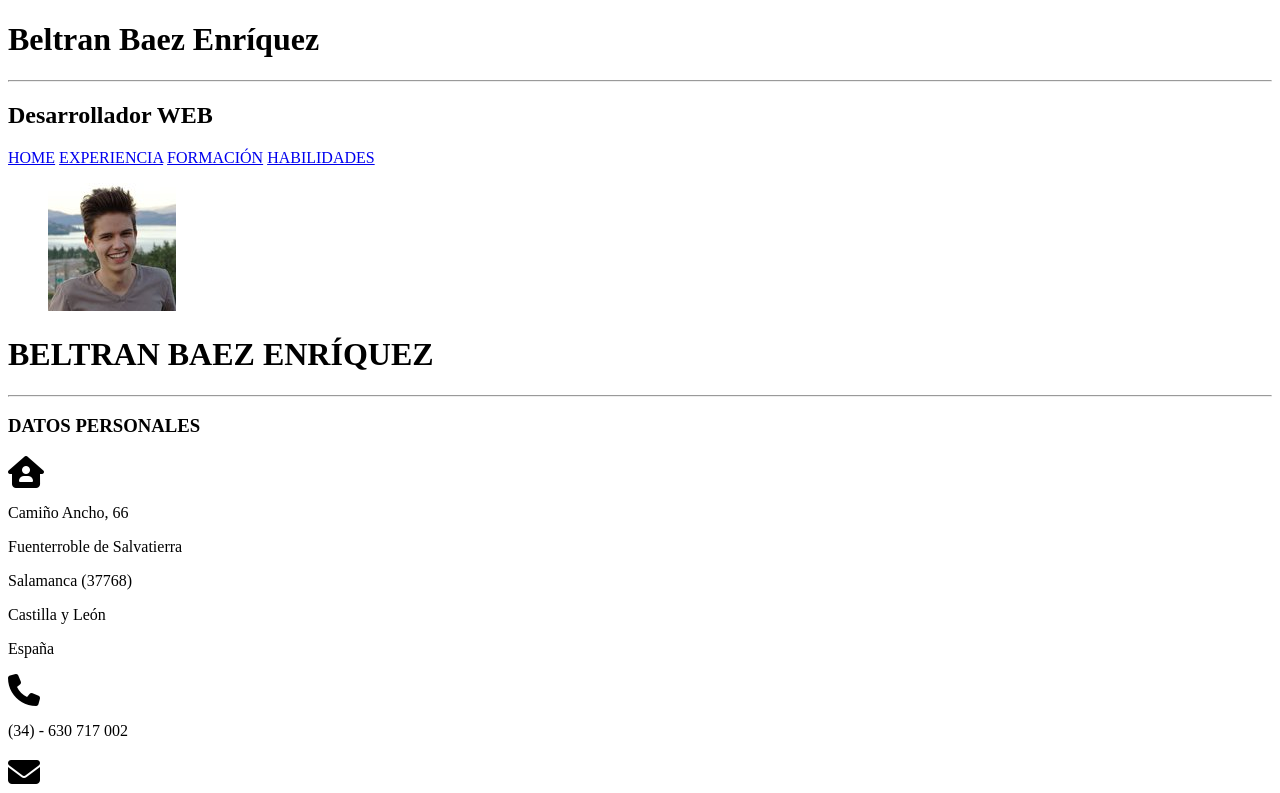
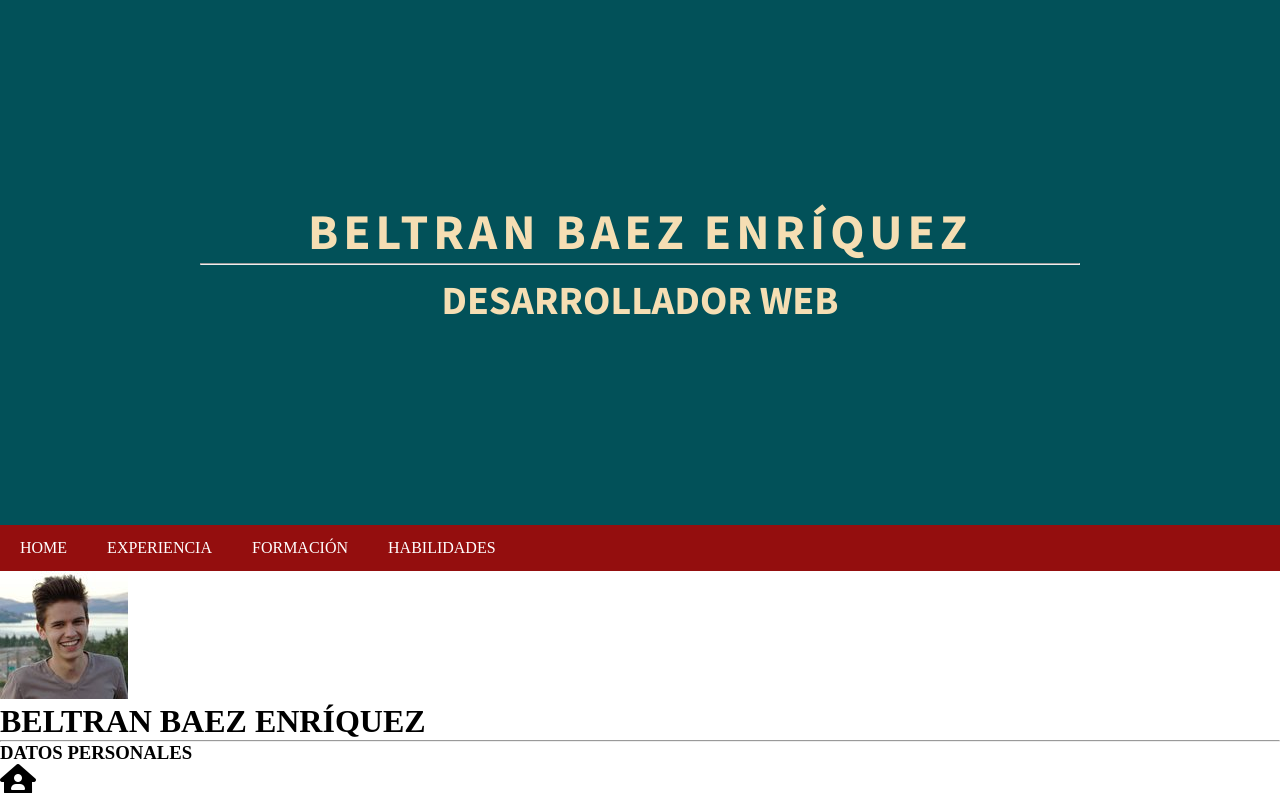
Before and after one commit to marianoarregin/Curriculum-Vitae, a plain HTML site: page index.html in a window 1280 px wide. Shown: the top 793 px of the page. Drawn offline with nearby package versions, Linux system fonts and the light colour scheme; a script that the page names is missing.

Commit message:
Inicio CSS: body, banner y barra de navegación

```diff
--- a/Estilos/generales.css
+++ b/Estilos/generales.css
@@ -0,0 +1,61 @@
+@import url('https://fonts.googleapis.com/css2?family=Source+Sans+Pro:ital,wght@0,200;0,300;0,400;0,600;0,700;0,900;1,200;1,300;1,400;1,600;1,700;1,900&display=swap');
+
+* {
+    box-sizing: border-box;
+    margin: 0;
+    padding: 0;
+}
+
+a{
+    color: #940e0e;
+    text-decoration: none;
+}
+
+ul{
+    list-style: none;
+}
+
+/*---------------------------BANNER--------------------------*/
+
+.header {
+    padding: 200px;
+    text-align: center;
+    background: #025159;
+    color: wheat;
+}
+
+.header h1 {
+    font-size: 50px;
+    text-transform: uppercase;
+    font-family: 'Source Sans Pro', sans-serif;
+    letter-spacing: 5px;
+}
+
+.header h2 {
+    margin-top: 10px;
+    font-size: 40px;
+    text-transform: uppercase;
+    font-family: 'Source Sans Pro', sans-serif;
+}
+
+/*---------------------------BARRA DE NAVEGACIÓN---------------------------*/
+
+.navbar {
+    overflow: hidden;
+    background-color: #940e0e
+}
+
+
+.navbar a {
+    float: left;
+    display: block;
+    color: white;
+    text-align: center;
+    padding: 14px 20px;
+    text-decoration: none;
+}
+
+.navbar a:hover {
+    background-color: rgb(180, 165, 165);
+    color: black;
+}
```
Also changed, not shown: index.html (+6 -4 lines).
